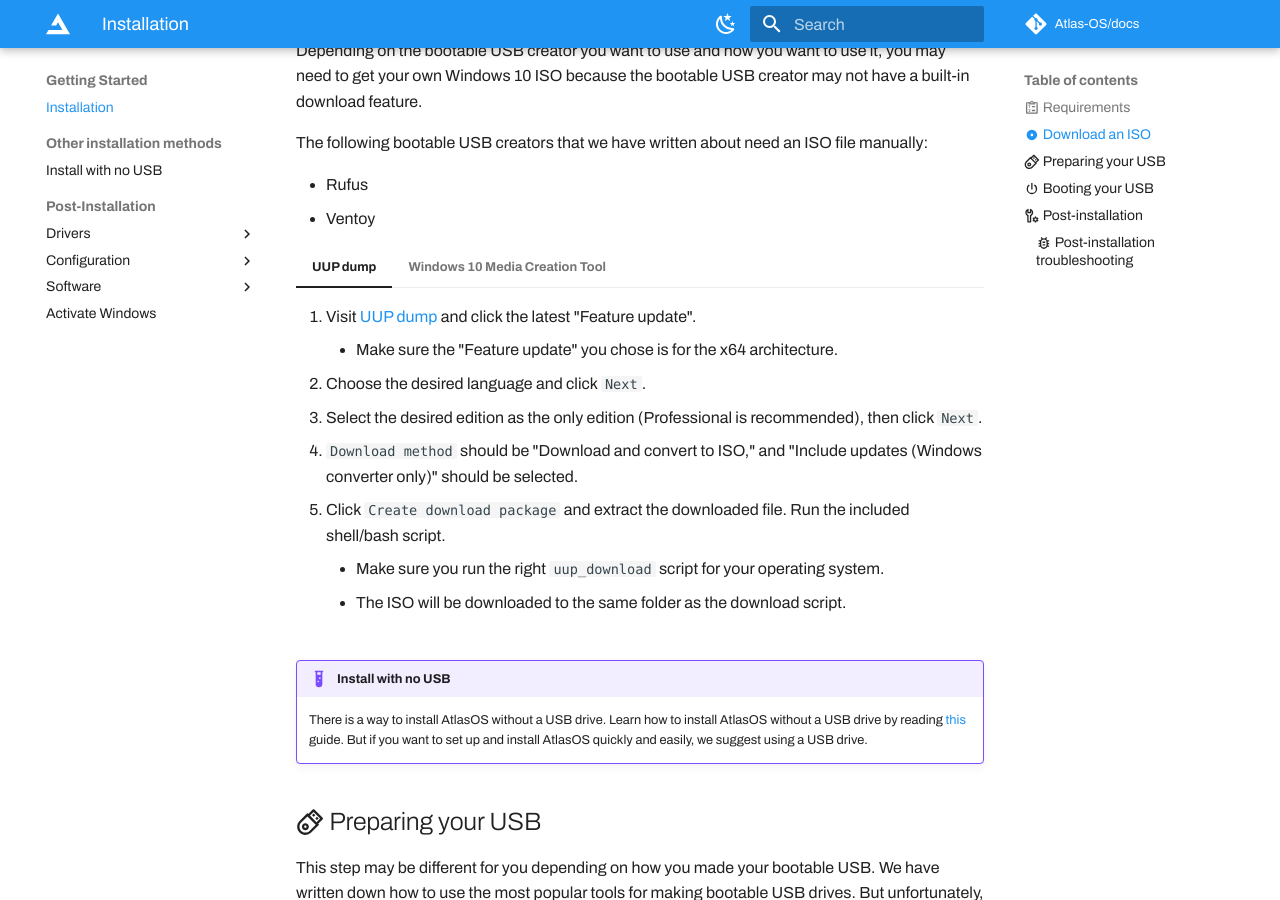
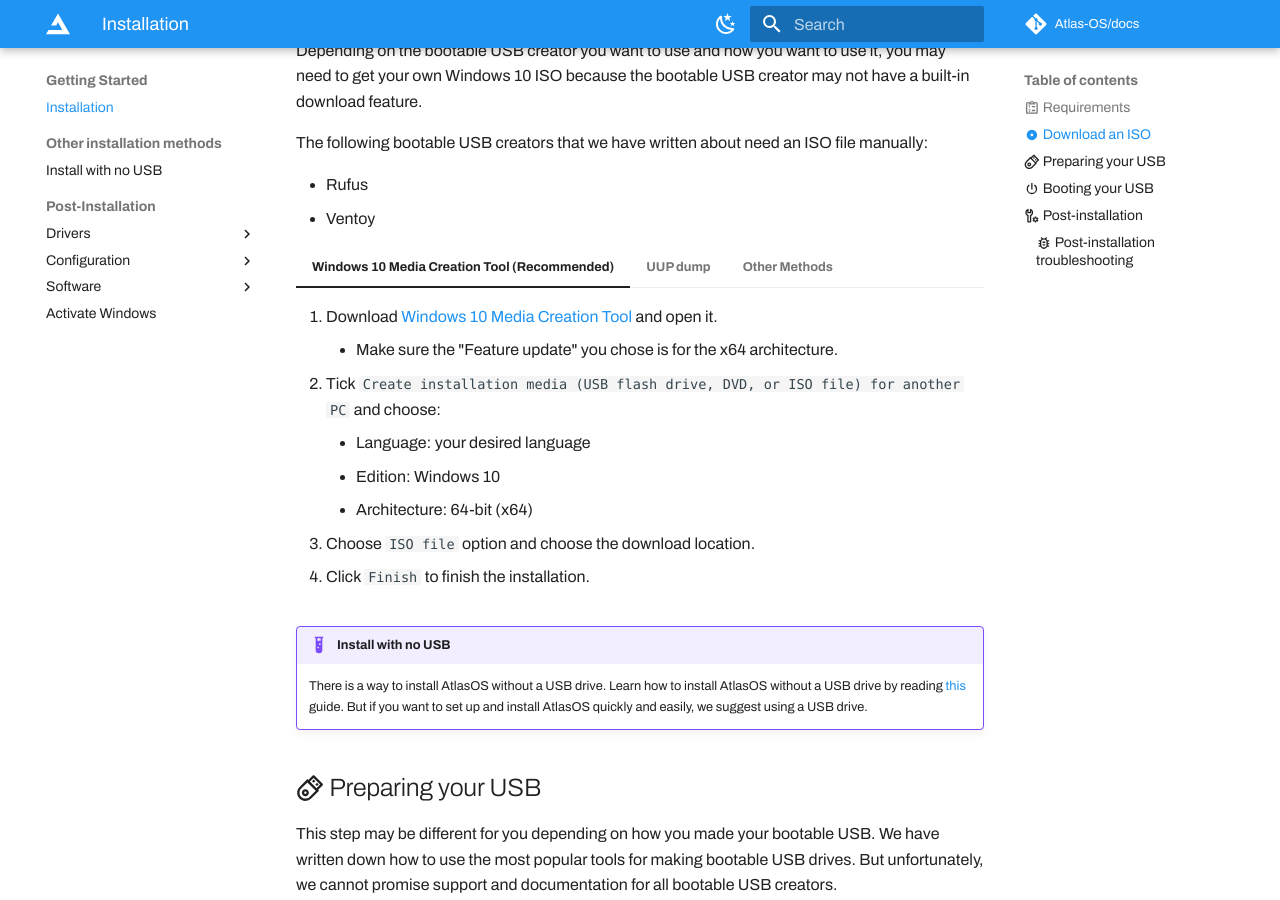
Before and after one commit to Atlas-OS/docs, an MkDocs documentation site: the page built from docs/Getting started/Installation.md, in a window 1280 px wide and 900 px high, scrolled down 1047 px. Built offline with MkDocs 1.6.1 and Material for MkDocs 9.7.7, drawn with Linux system fonts in a browser that asks for light colours; some web fonts are replaced; plug-ins that fetch from the network failed and are left out; comment, search, counter and statistics services are not loaded.

Commit message:
Upgrade methods

```diff
--- a/docs/Getting started/Installation.md
+++ b/docs/Getting started/Installation.md
@@ -26,6 +26,17 @@ The following bootable USB creators that we have written about need an ISO file
 * Rufus
 * Ventoy
 
+=== "Windows 10 Media Creation Tool (Recommended)"
+
+    1. Download [Windows 10 Media Creation Tool](https://go.microsoft.com/fwlink/?LinkId=691209) and open it.
+        * Make sure the "Feature update" you chose is for the x64 architecture.
+    2. Tick ``Create installation media (USB flash drive, DVD, or ISO file) for another PC`` and choose:
+        * Language: your desired language
+        * Edition: Windows 10
+        * Architecture: 64-bit (x64)
+    3. Choose ``ISO file`` option and choose the download location.
+    4. Click ``Finish`` to finish the installation.
+
 === "UUP dump"
 
     1. Visit [UUP dump](https://uupdump.net/known.php?q=Windows+10+22H2) and click the latest "Feature update".
@@ -34,12 +45,21 @@ The following bootable USB creators that we have written about need an ISO file
     3. Select the desired edition as the only edition (Professional is recommended), then click ``Next``.
     4. ``Download method`` should be "Download and convert to ISO," and "Include updates (Windows converter only)" should be selected.
     5. Click ``Create download package`` and extract the downloaded file. Run the included shell/bash script.
+        * Make sure that your folder has no spaces between.
         * Make sure you run the right ``uup_download`` script for your operating system.
         * The ISO will be downloaded to the same folder as the download script.
 
-=== "Windows 10 Media Creation Tool"
+=== "Other Methods"
 
-    **TBD**
+    Use the following links in order to download the ISO file:
+
+    - [New Download Links](https://docs.google.com/spreadsheets/d/1zTF5uRJKfZ3ziLxAZHh47kF85ja34_OFB5C5bVSPumk)
+
+    - [MVS Collection](https://isofiles.bd581e55.workers.dev)
+
+    - [Adguard File List](https://files.rg-adguard.net)
+
+    - [Microsoft Software Download Listing](https://ave9858.github.io/msdl)
 
 !!! example "Install with no USB"
     There is a way to install AtlasOS without a USB drive. Learn how to install AtlasOS without a USB drive by reading [this](/Getting started/Other installation methods/Install with no USB) guide. But if you want to set up and install AtlasOS quickly and easily, we suggest using a USB drive.
```
